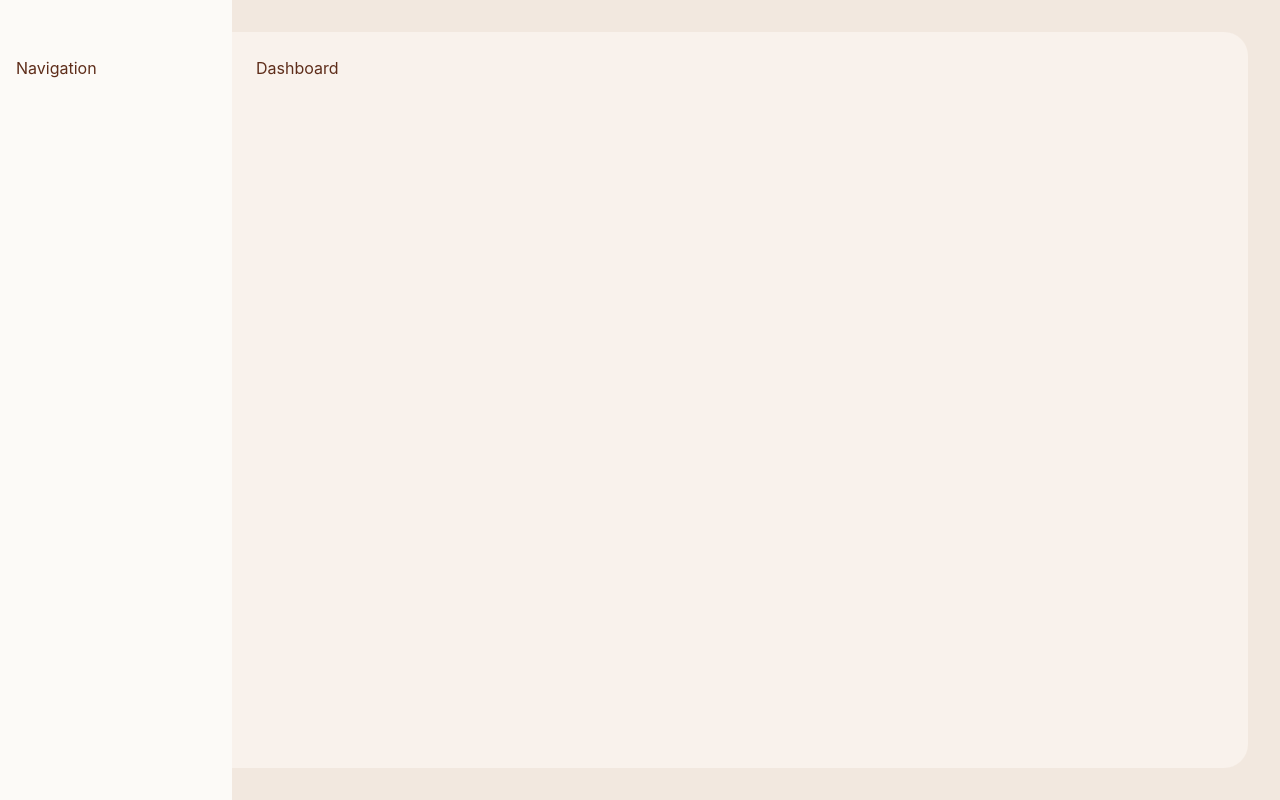
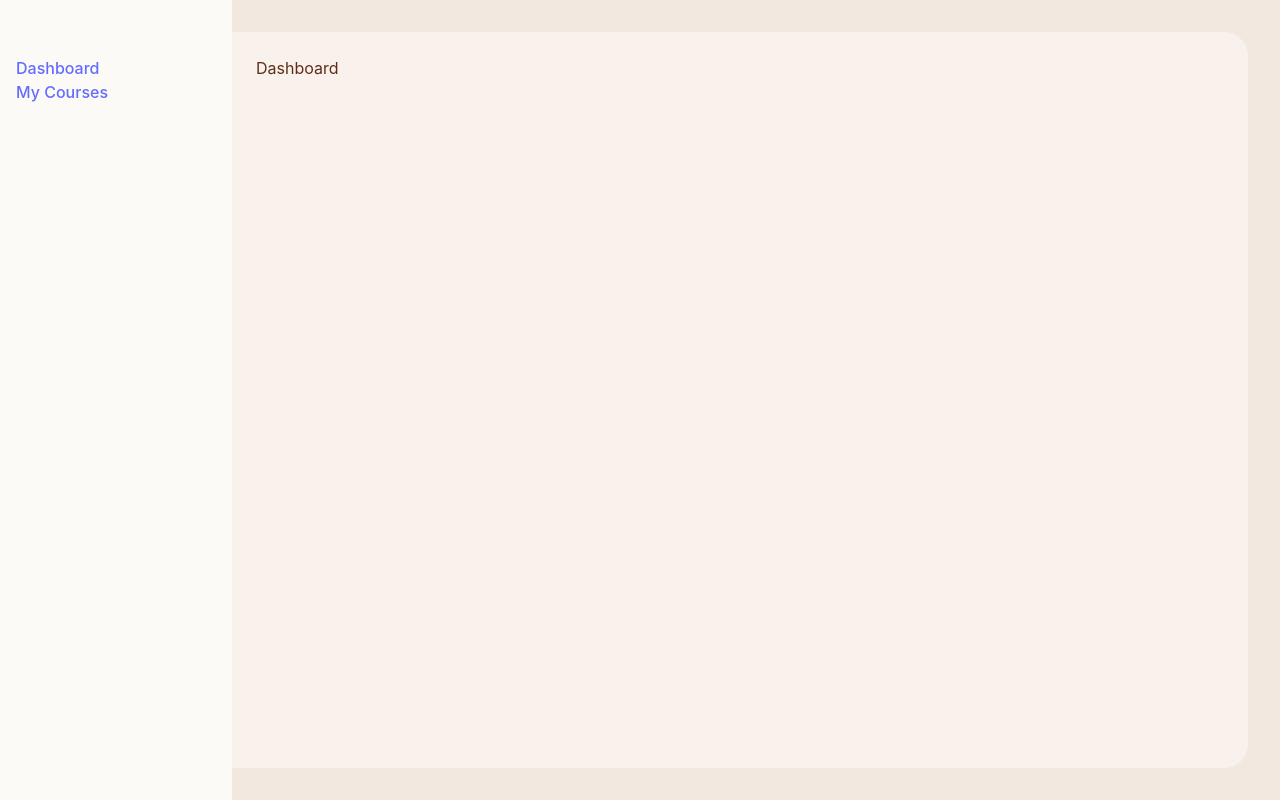
Before and after one commit to owlblinked/course-keeper, a React (Vite) app: page / in a window 1280 px wide. Built offline with nearby package versions, Linux system fonts and the light colour scheme.

Commit message:
- create layout and courses page

```diff
--- a/src/App.css
+++ b/src/App.css
@@ -23,3 +23,9 @@ main {
 p {
   margin: 0;
 }
+
+ul {
+  margin: 0;
+  padding: 0;
+  list-style: none;
+}
--- a/src/App.tsx
+++ b/src/App.tsx
@@ -1,11 +1,24 @@
 import { createBrowserRouter, RouterProvider } from "react-router-dom";
 import { Dashboard } from "./pages/Dashboard/Dashboard";
+import { Layout } from "./components/layout/Layout";
+import { Courses } from "./pages/Courses/Courses";
 import "./App.css";
 
 const router = createBrowserRouter([
   {
     path: "/",
-    element: <Dashboard />,
+    element: <Layout />,
+    children: [
+      { index: true, element: <Dashboard /> },
+      {
+        path: "/courses",
+        children: [
+          { index: true, element: <Courses /> },
+          // { path: "/courses/:id", element: <Course /> },
+        ],
+      },
+      // { path: "*", element: <ErrorPage /> },
+    ],
   },
 ]);
 
--- a/src/components/layout/Aside/Aside.tsx
+++ b/src/components/layout/Aside/Aside.tsx
@@ -1,9 +1,8 @@
+import { memo } from "react";
 import { Navigation } from "../Navigation/Navigation";
 
-export const Aside = () => {
-  return (
-    <aside>
-      <Navigation />
-    </aside>
-  );
-};
+export const Aside = memo(() => (
+  <aside>
+    <Navigation />
+  </aside>
+));
--- /dev/null
+++ b/src/components/layout/Layout.tsx
@@ -0,0 +1,11 @@
+import { Outlet } from "react-router-dom";
+import { Aside } from "./Aside/Aside";
+
+export const Layout = () => (
+  <>
+    <Aside />
+    <main>
+      <Outlet />
+    </main>
+  </>
+);
--- a/src/components/layout/Navigation/Navigation.tsx
+++ b/src/components/layout/Navigation/Navigation.tsx
@@ -1,3 +1,14 @@
-export const Navigation = () => {
-  return <nav>Navigation</nav>;
-};
+import { Link } from "react-router-dom";
+
+export const Navigation = () => (
+  <nav>
+    <ul>
+      <li>
+        <Link to="/">Dashboard</Link>
+      </li>
+      <li>
+        <Link to="/courses">My Courses</Link>
+      </li>
+    </ul>
+  </nav>
+);
--- /dev/null
+++ b/src/pages/Courses/Courses.tsx
@@ -0,0 +1,3 @@
+export const Courses = () => {
+  return <p>Courses</p>;
+};
--- a/src/pages/Dashboard/Dashboard.tsx
+++ b/src/pages/Dashboard/Dashboard.tsx
@@ -1,12 +1,3 @@
-import { Aside } from "../../components/layout/Aside/Aside";
-
 export const Dashboard = () => {
-  return (
-    <>
-      <Aside />
-      <main>
-        <p>Dashboard</p>
-      </main>
-    </>
-  );
+  return <p>Dashboard</p>;
 };
```
